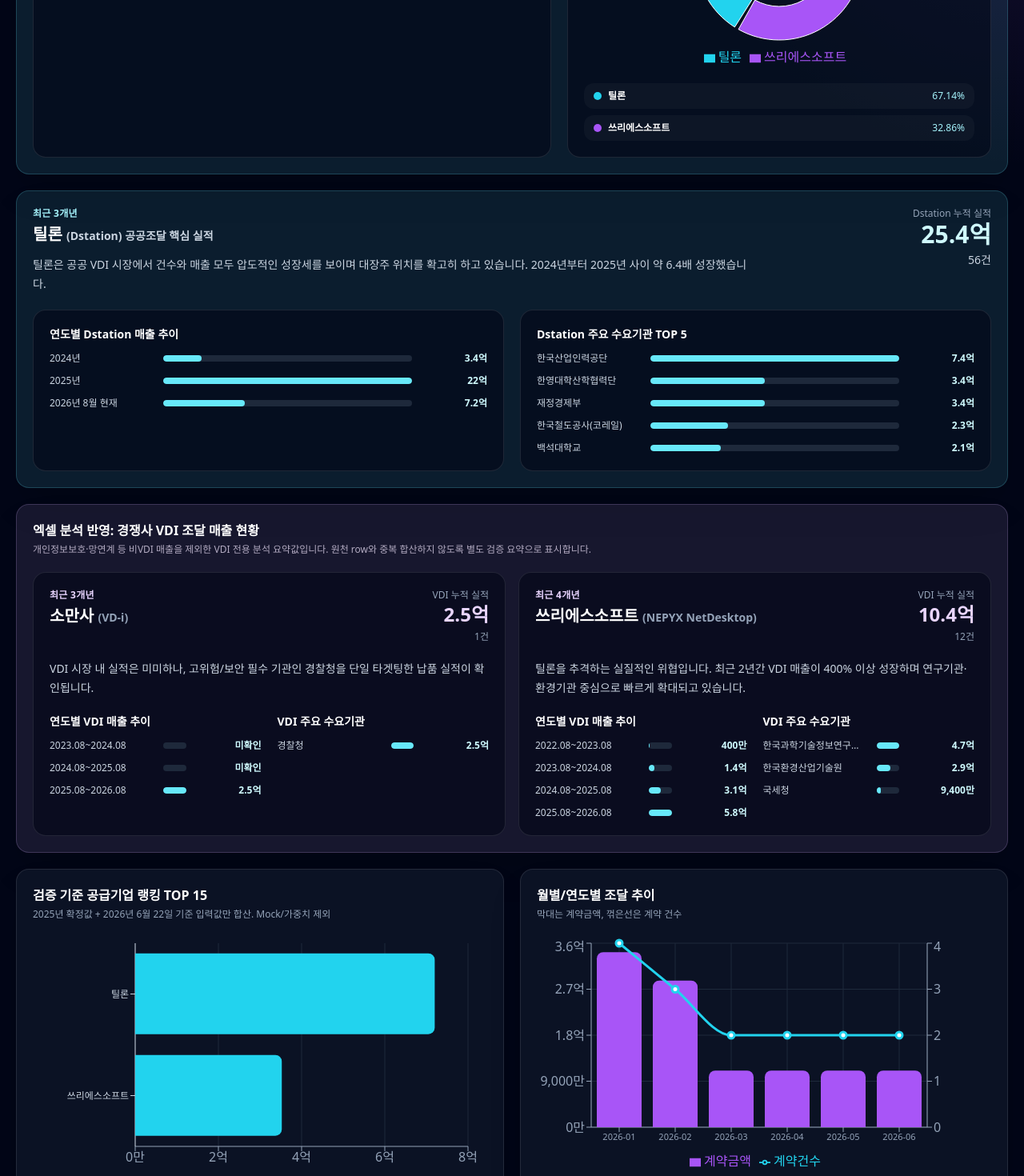
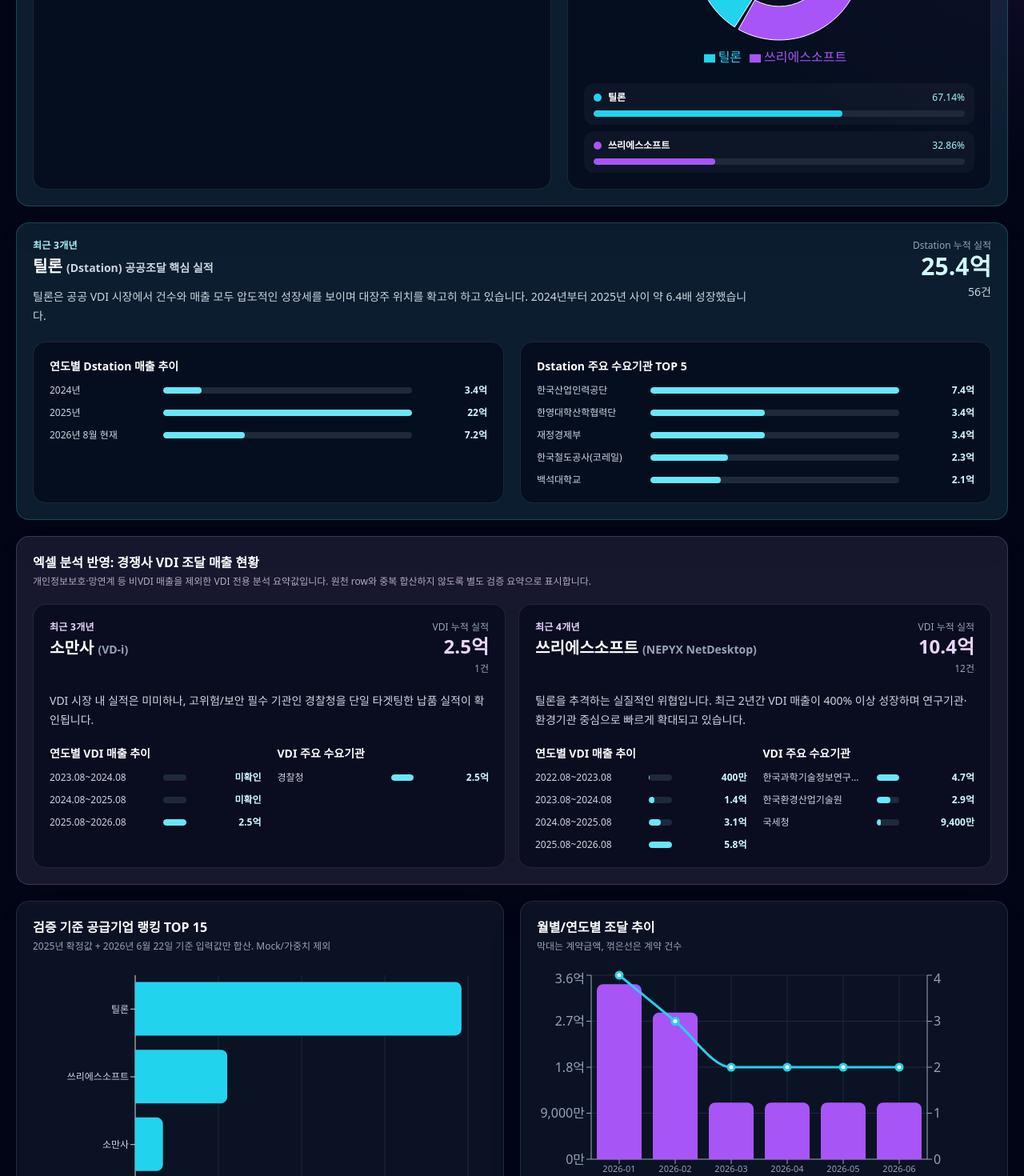
Before and after one commit to kwon007009-stack/jiwon13, a React (Vite) app: page / in a window 1280 px wide. Shown: the part 560-2030 px from the top of the page at 80% size. Built offline with nearby package versions, Linux system fonts and the light colour scheme.

Commit message:
Refine annual share dashboard visuals

```diff
--- a/src/App.jsx
+++ b/src/App.jsx
@@ -179,6 +179,20 @@
   return [...map.values()].sort((a, b) => b.amount - a.amount);
 }
 
+function buildAnnualSupplierRanking(summaries) {
+  const map = new Map();
+  summaries.forEach(summary => {
+    summary.companies?.forEach(company => {
+      const supplierName = safeText(company?.supplierName) || "미분류";
+      const current = map.get(supplierName) ?? { name: supplierName, amount: 0, count: 0 };
+      current.amount += safeNumber(company?.amount);
+      current.count += safeNumber(company?.count);
+      map.set(supplierName, current);
+    });
+  });
+  return [...map.values()].sort((a, b) => b.amount - a.amount);
+}
+
 function monthlyTrend(data) {
   const map = new Map();
   data.forEach(item => {
@@ -293,7 +307,7 @@
     return { supplierCount, totalAmount, totalContracts, averageAmount };
   }, [filteredData]);
 
-  const supplierRanking = useMemo(() => groupAndSum(filteredData, "supplierName").slice(0, 15), [filteredData]);
+  const supplierRanking = useMemo(() => buildAnnualSupplierRanking(VERIFIED_VDI_SALES).slice(0, 15), []);
   const buyerRanking = useMemo(() => groupAndSum(filteredData, "buyerName").slice(0, 10), [filteredData]);
   const productShare = useMemo(() => groupAndSum(filteredData, "productGroup"), [filteredData]);
   const trendData = useMemo(() => monthlyTrend(filteredData), [filteredData]);
@@ -478,19 +492,29 @@
                     <Pie data={annualShareData} dataKey="amount" nameKey="name" innerRadius={62} outerRadius={104} paddingAngle={3}>
                       {annualShareData.map((_, index) => <Cell key={index} fill={CHART_COLORS[index % CHART_COLORS.length]} />)}
                     </Pie>
-                    <Tooltip contentStyle={{ background: "#020617", border: "1px solid #334155", borderRadius: 12 }} formatter={(value, name) => [formatMoney(value), name]} />
                     <Legend />
                   </PieChart>
                 </ResponsiveContainer>
               </div>
               <div className="mt-4 space-y-2">
                 {annualShareData.map((company, index) => (
-                  <div key={company.name} className="flex items-center justify-between gap-3 rounded-xl bg-white/[0.03] px-3 py-2 text-xs">
-                    <span className="flex min-w-0 items-center gap-2 font-bold text-white">
-                      <span className="h-2.5 w-2.5 shrink-0 rounded-full" style={{ backgroundColor: CHART_COLORS[index % CHART_COLORS.length] }} />
-                      <span className="truncate">{company.name}</span>
-                    </span>
-                    <span className="shrink-0 text-cyan-200">{company.share.toFixed(2)}%</span>
+                  <div key={company.name} className="rounded-xl bg-white/[0.03] px-3 py-2.5 text-xs">
+                    <div className="mb-2 flex items-center justify-between gap-3">
+                      <span className="flex min-w-0 items-center gap-2 font-bold text-white">
+                        <span className="h-2.5 w-2.5 shrink-0 rounded-full" style={{ backgroundColor: CHART_COLORS[index % CHART_COLORS.length] }} />
+                        <span className="truncate">{company.name}</span>
+                      </span>
+                      <span className="shrink-0 text-cyan-200">{company.share.toFixed(2)}%</span>
+                    </div>
+                    <div className="h-2 overflow-hidden rounded-full bg-slate-800">
+                      <div
+                        className="h-full rounded-full"
+                        style={{
+                          width: `${Math.max(3, Math.min(100, company.share))}%`,
+                          backgroundColor: CHART_COLORS[index % CHART_COLORS.length]
+                        }}
+                      />
+                    </div>
                   </div>
                 ))}
               </div>
```
